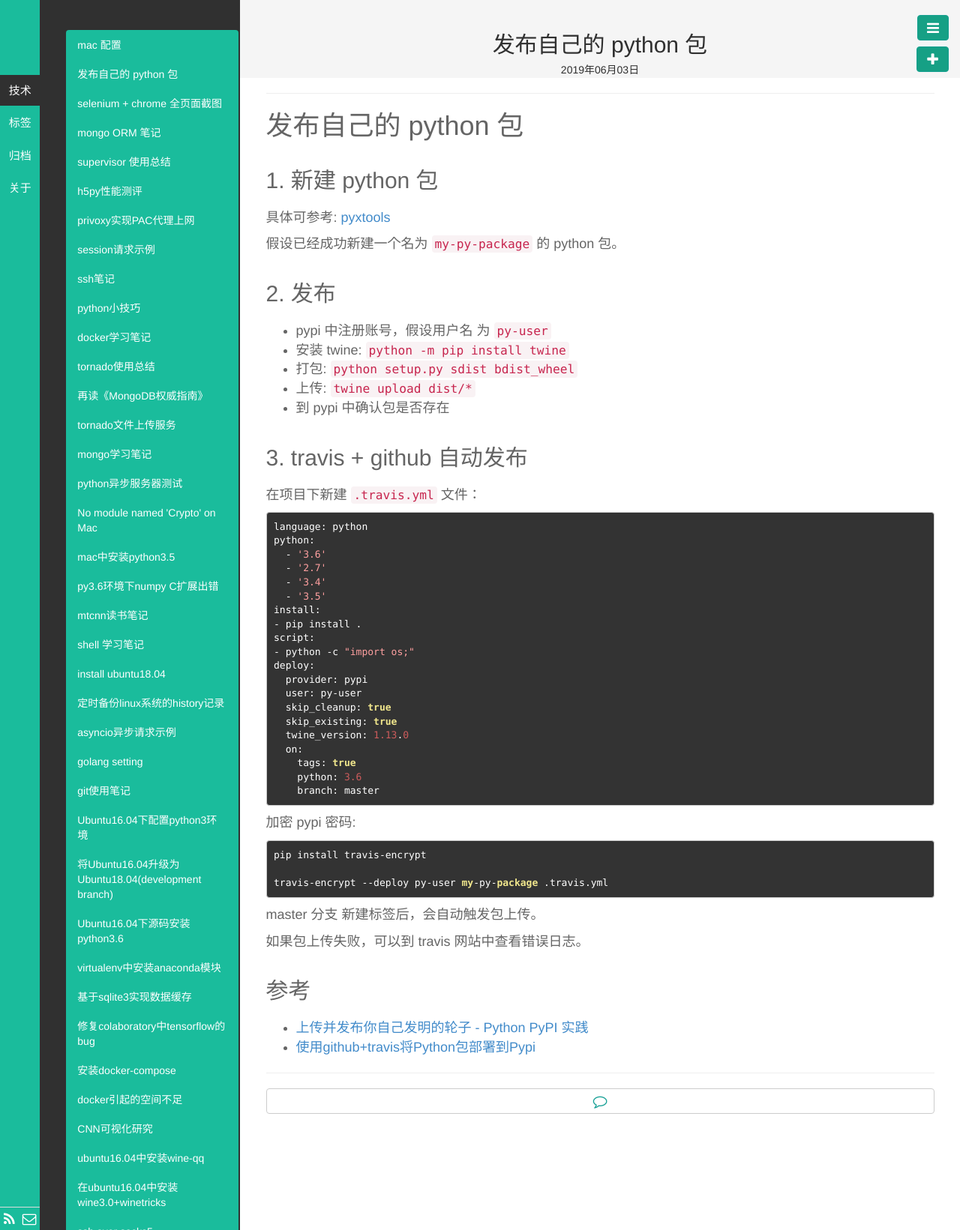
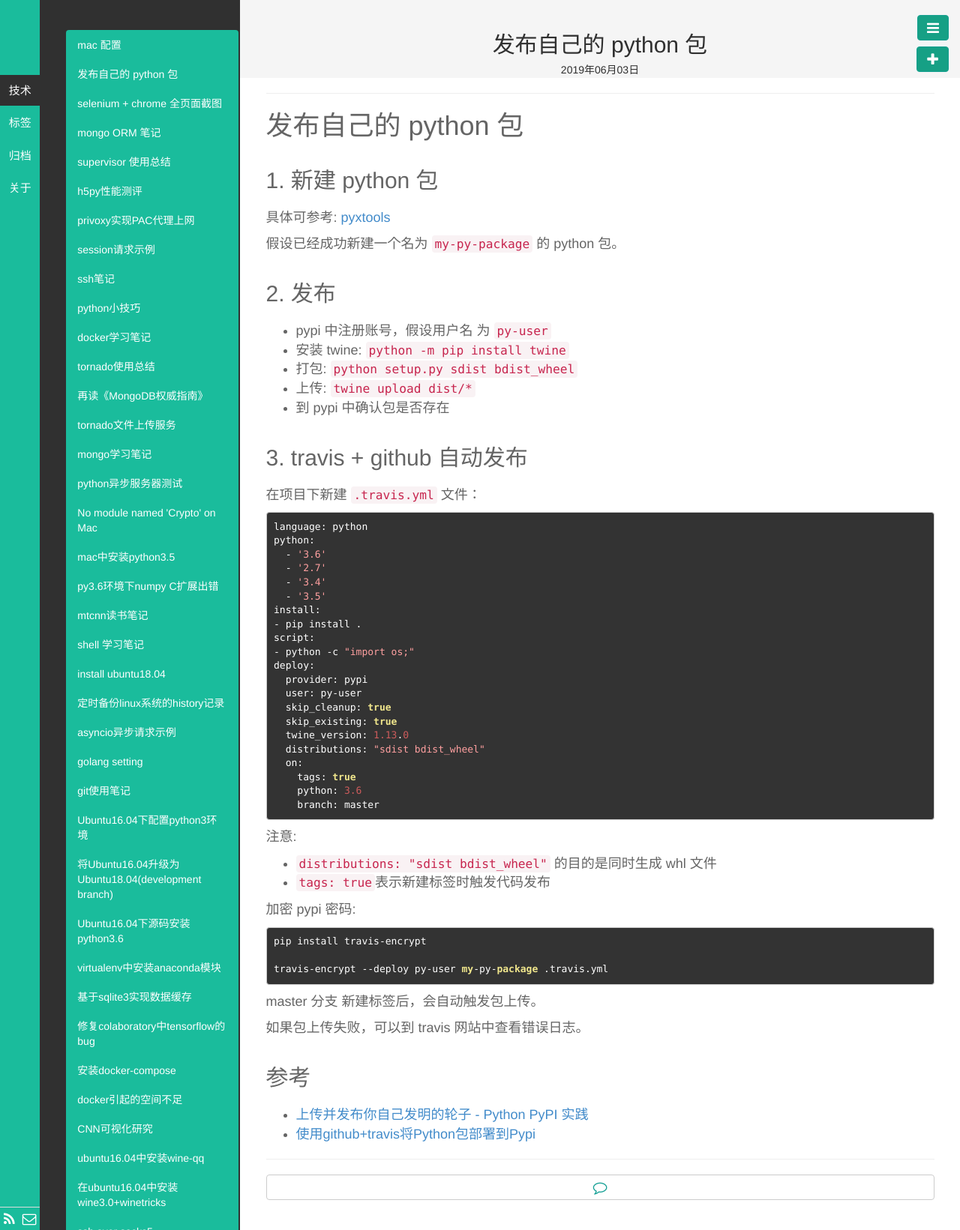
Before and after one commit to fengrk/frkhit.github.io, a Jekyll site: the page built from _posts/blog/2019-06-03-deploy_package_to_pypi.md, in a window 1280 px wide. Shown: the whole page at 75% size. Built offline with Jekyll 4.4.1, drawn with Linux system fonts in a browser that asks for light colours; Markdown is read by kramdown in place of the engine named in the settings.

Commit message:
Update 2019-06-03-deploy_package_to_pypi.md

````diff
--- a/_posts/blog/2019-06-03-deploy_package_to_pypi.md
+++ b/_posts/blog/2019-06-03-deploy_package_to_pypi.md
@@ -45,11 +45,16 @@ deploy:
   skip_cleanup: true
   skip_existing: true
   twine_version: 1.13.0
+  distributions: "sdist bdist_wheel"
   on:
     tags: true
     python: 3.6
     branch: master
 ```
+注意:
+- `distributions: "sdist bdist_wheel"` 的目的是同时生成 whl 文件
+- `tags: true`表示新建标签时触发代码发布
+
 
 加密 pypi 密码:
 
````
